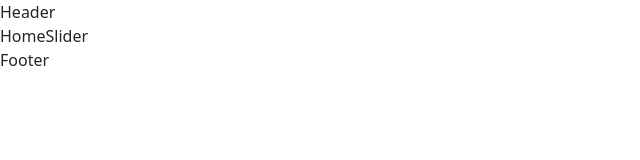
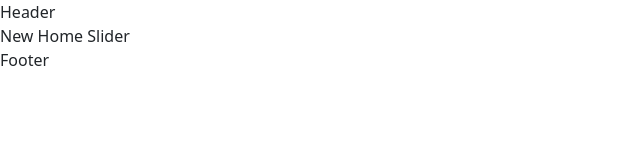
Before and after one commit to Real-Estate-App-Team/RealEstateApp_Frontend, a React (Create React App) app: page / in a window 1280 px wide. Shown: the top 160 px of the page, without its empty margins (0-640 px from the left). Built offline with nearby package versions, Linux system fonts and the light colour scheme.

Commit message:
home slider commit

```diff
--- a/src/components/home-page/home-slider.jsx
+++ b/src/components/home-page/home-slider.jsx
@@ -2,7 +2,7 @@ import React from 'react'
 
 const HomeSlider = () => {
   return (
-    <div>HomeSlider</div>
+    <div>New Home Slider</div>
   )
 }
 
```
